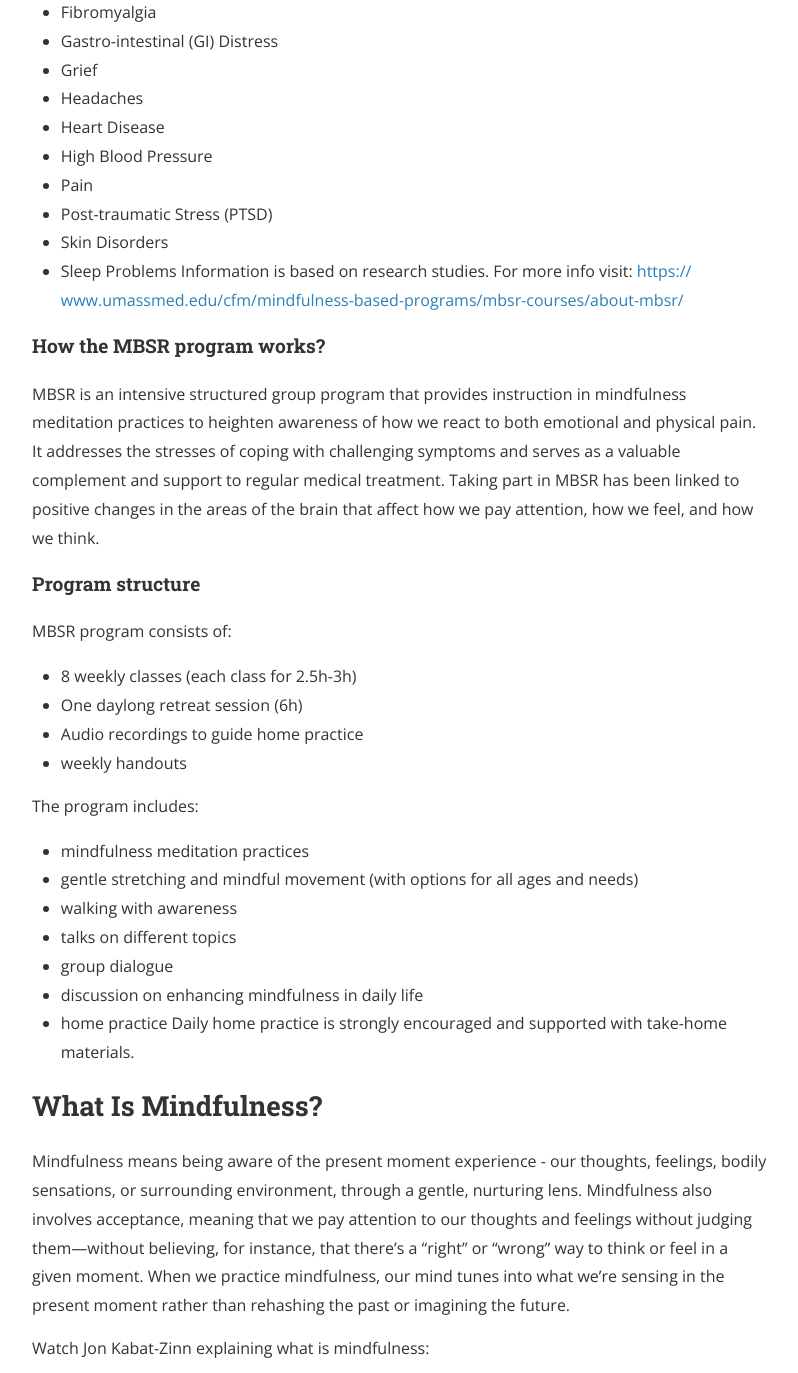
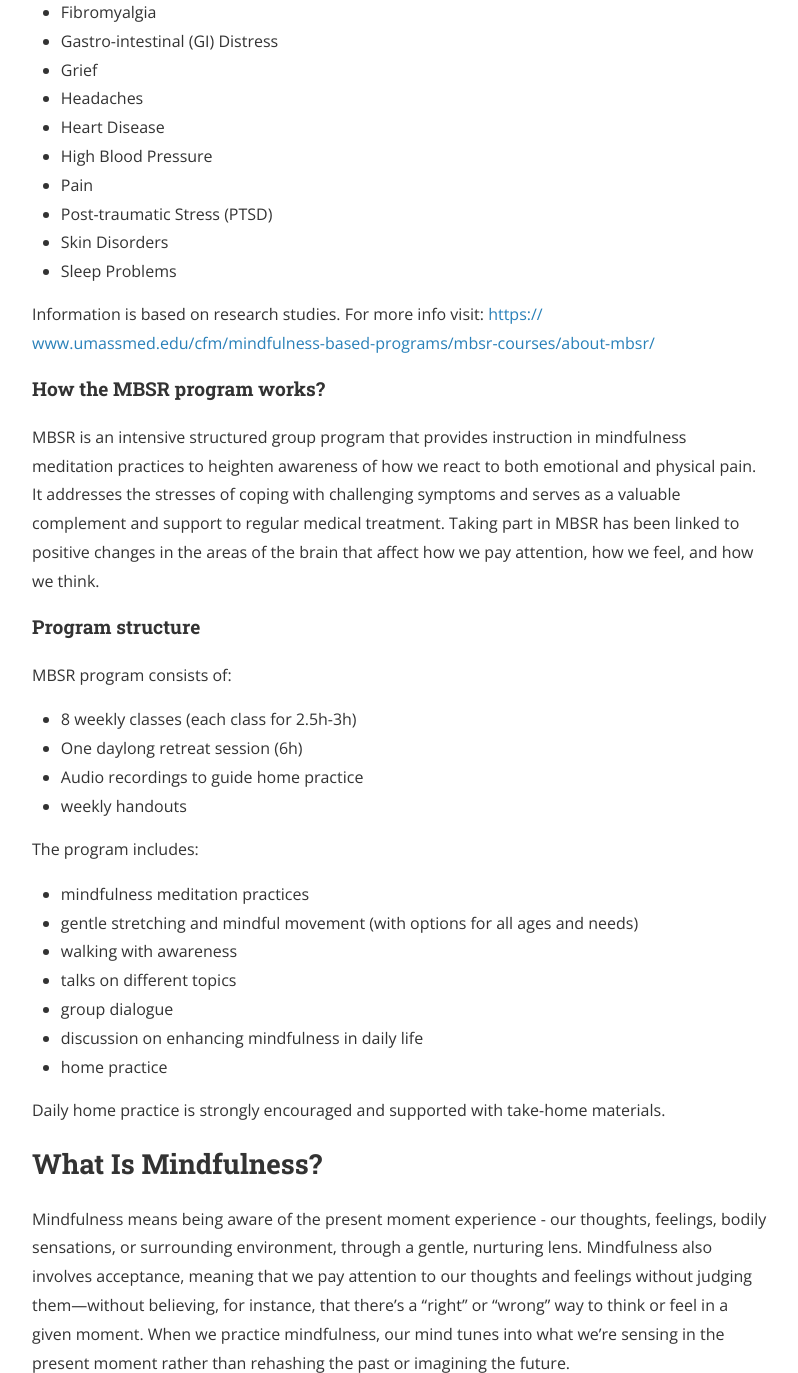
Before and after one commit to mindfulnessone/mindfulnessone.github.io, a Jekyll site: the page built from mbsr.md, in a window 1280 px wide and 1400 px high, scrolled down 693 px, cut to the strip 0-1373 px from the top of the window. Shown: the whole strip, without its empty margins (240-1038 px from the left). Built offline with Jekyll 4.4.1, drawn with Linux system fonts in a browser that asks for light colours; nearby versions of some CDN libraries.

Commit message:
Update mbsr.md

```diff
--- a/mbsr.md
+++ b/mbsr.md
@@ -34,6 +34,7 @@
 * Post-traumatic Stress (PTSD)
 * Skin Disorders
 * Sleep Problems
+
 Information is based on research studies. For more info visit:
 [https://
 www.umassmed.edu/cfm/mindfulness-based-programs/mbsr-courses/about-mbsr/](https://
@@ -62,6 +63,7 @@
 - group dialogue
 - discussion on enhancing mindfulness in daily life
 - home practice
+
 Daily home practice is strongly encouraged and supported with take-home materials.
 
 
@@ -70,4 +72,4 @@
 Mindfulness means being aware of the present moment experience - our thoughts, feelings, bodily sensations, or surrounding environment, through a gentle, nurturing lens. Mindfulness also involves acceptance, meaning that we pay attention to our thoughts and feelings without judging them—without believing, for instance, that there’s a “right” or “wrong” way to think or feel in a given moment. When we practice mindfulness, our mind tunes into what we’re sensing in the present moment rather than rehashing the past or imagining the future.
 
 Watch Jon Kabat-Zinn explaining what is mindfulness:
-<iframe width="560" height="315" src="https://www.youtube.com/embed/HmEo6RI4Wvs?rel=0" frameborder="0" allow="autoplay; encrypted-media" allowfullscreen></iframe>
+<iframe width="560" height="315" src="https://www.youtube.com/embed/HmEo6RI4Wvs?rel=0&amp;start=6" frameborder="0" allow="autoplay; encrypted-media" allowfullscreen></iframe>
```
